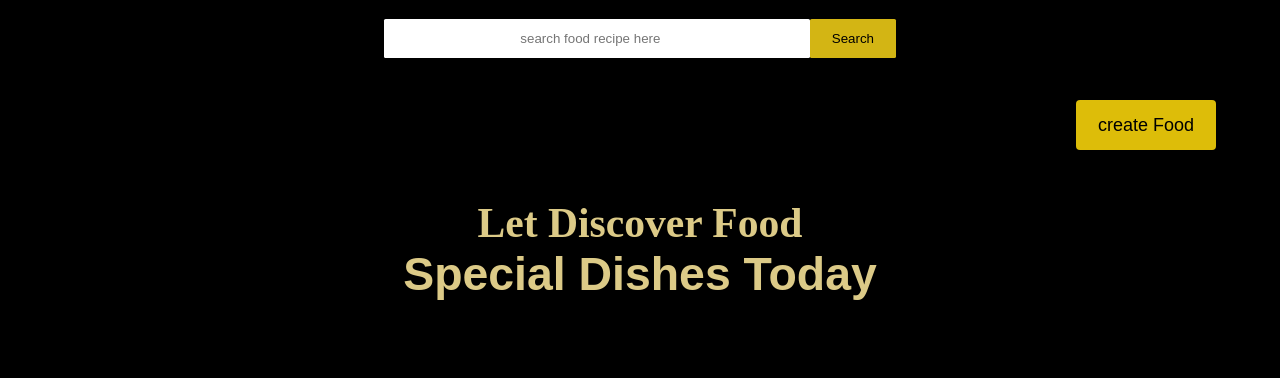
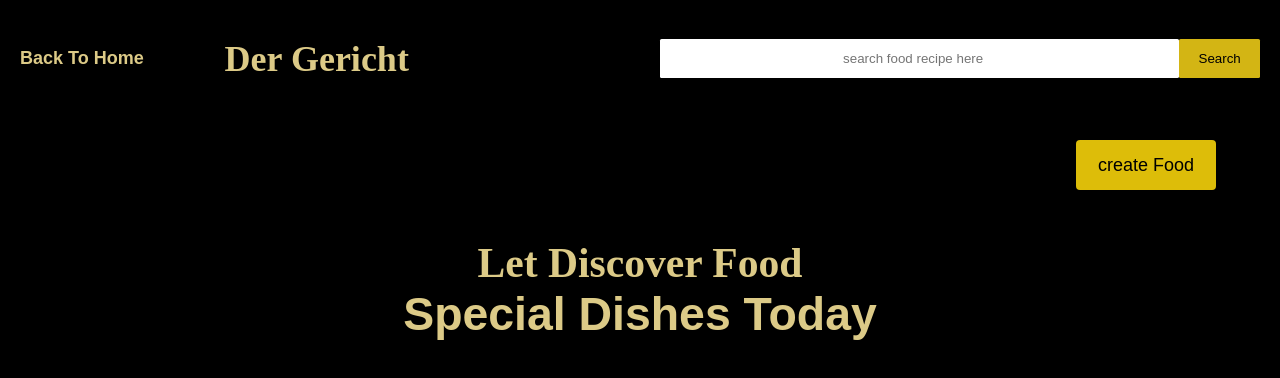
Before and after one commit to MALWICK/Recipe-app, a React (Create React App) app: page /food in a window 1280 px wide. Shown: the top 378 px of the page. Built offline with nearby package versions, Linux system fonts and the light colour scheme; a web font is replaced by a local one.

Commit message:
update my navigate

```diff
--- a/src/components/nav/searchBar.css
+++ b/src/components/nav/searchBar.css
@@ -1,28 +1,25 @@
 .searchNavber {
-  width: 100%;
   height: 9.7vh;
   display: flex;
   align-items: center;
   justify-content: center;
-  background-color: black;
 }
 
 .container {
-  width: 80%;
   display: flex;
   align-items: center;
   justify-content: center;
 }
 
 .container__content {
-  width: 50%;
+  width: 600px;
   display: flex;
   align-items: center;
   justify-content: center;
 }
 
 .search {
-  width: 450px;
+  width: 100%;
   padding: 12px;
   text-align: center;
   border-radius: 0.1rem;
--- a/src/pages/Food/Food.jsx
+++ b/src/pages/Food/Food.jsx
@@ -5,6 +5,7 @@ import SearchNavber from '../../components/nav/searchNavber';
 import Button from '../../Atoms/FoodFormCaller';
 import FoodForm from '../../components/FoodForm/FoodForm';
 import FoodDisplay from '../../components/FoodDisplayer/FoodDisplay';
+import Foodnav from './foodnav/foodnav';
 
 function Food() {
   const { open, setOpen } = useDataContext();
@@ -12,7 +13,10 @@ function Food() {
     <div>
       {open && <FoodForm />}
       <div className="foodContainer">
-        <SearchNavber />
+        <div className="navbar">
+          <Foodnav />
+          <SearchNavber />
+        </div>
         <div className="food-container__inner">
           <div className="button-conatiner">
             <Button
--- a/src/pages/Food/food.css
+++ b/src/pages/Food/food.css
@@ -11,6 +11,16 @@
   align-items: center;
   justify-content: center;
   flex-direction: column;
+}
+
+.navbar {
+  width: 100%;
+  display: flex;
+  align-items: center;
+  justify-content: center;
+  gap: 5%;
+  padding: 20px;
+  /*  background-color: red; */
 }
 
 .button-conatiner {
--- /dev/null
+++ b/src/pages/Food/foodnav/foodnav.css
@@ -0,0 +1,38 @@
+.backlinks {
+  display: flex;
+  align-items: center;
+  /* background-color: red; */
+  width: 700px;
+}
+
+.backlins-container {
+  display: flex;
+  align-items: center;
+
+  gap: 14%;
+  width: 100%;
+}
+
+.backhome button {
+  font-size: 18px;
+  font-weight: 700;
+  color: #dcca87;
+  border: none;
+  outline: none;
+  background-color: transparent;
+}
+
+.backhome button:hover {
+  width: 160px;
+  height: 45px;
+  background-color: #d3b614;
+  color: black;
+  border-radius: 0.5rem;
+  cursor: pointer;
+}
+
+.thehedding {
+  font-size: 36px;
+  font-weight: 900;
+  color: #dcca87;
+}
--- a/src/pages/Food/foodnav/foodnav.jsx
+++ b/src/pages/Food/foodnav/foodnav.jsx
@@ -1,16 +1,24 @@
 import React from 'react';
+import './foodnav.css';
+import { useNavigate } from 'react-router-dom';
 
 function foodnav() {
+  const navigate = useNavigate();
+  const handleClick = () => {
+    navigate('/');
+  };
   return (
     <div className="backlinks">
       <div className="backlins-container">
+        <div className="second">
+          <div className="backhome">
+            <button type="button" onClick={() => handleClick()}>
+              Back To Home
+            </button>
+          </div>
+        </div>
         <div className="fisrt">
           <div className="thehedding">Der Gericht</div>
-        </div>
-        <div className="second">
-          <div className="backhome">
-            <button type="button">Back</button>
-          </div>
         </div>
       </div>
     </div>
```
